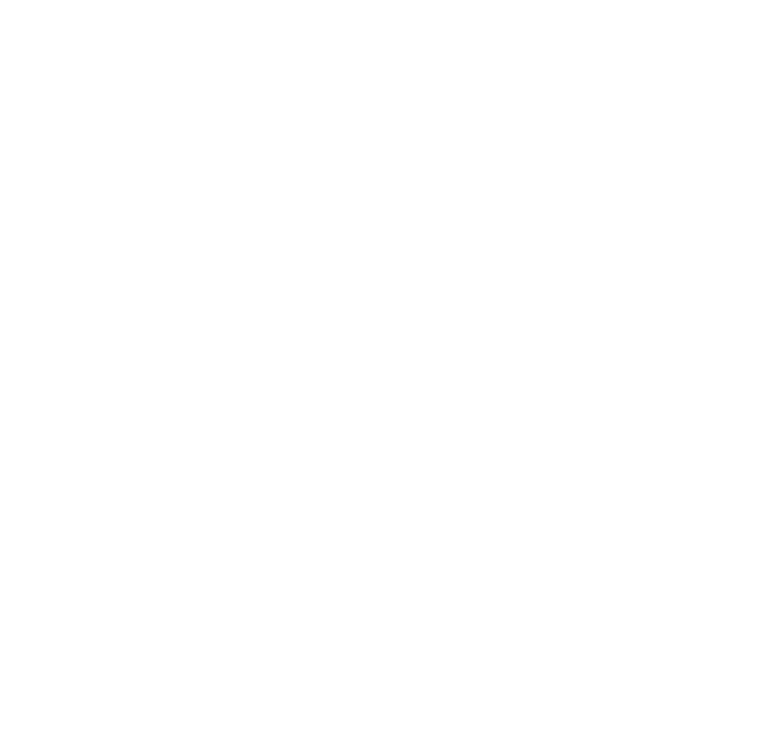
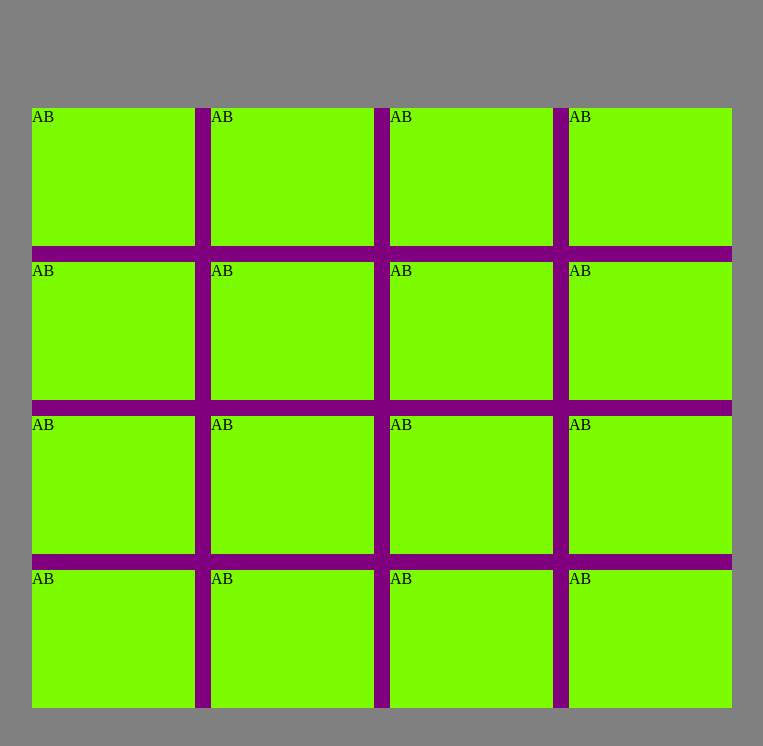
Before and after one commit to zimon-cocos/etch, a plain HTML site: page index.html in a window 1280 px wide. Shown: the whole page, without its empty margins (258-1021 px from the left). Drawn offline with Linux system fonts and the light colour scheme.

Commit message:
arrange divs in grid, add eventlistener for each

```diff
--- a/index.html
+++ b/index.html
@@ -4,10 +4,10 @@
     <meta charset="UTF-8">
     <meta name="viewport" content="width=device-width, initial-scale=1.0">
     <link rel="stylesheet" href="style.css">
-    <script src ="script.js"></script>
+    <script src ="script.js" defer></script>
     <title>Sketchy etch</title>
 </head>
 <body>
-    <div id="canvasBox"></div>
+    <div id="canvas"></div>
 </body>
 </html>
--- a/script.js
+++ b/script.js
@@ -1,7 +1,20 @@
-const canvasBox = document.getElementById("canvas")
+const canvas = document.getElementById("canvas")
 
 
-for(let i = 0; i>16 ;i++){
-    canvasBox.appendChild("div")
+
+
+for(let i = 0; i< 16 ;i++){
+    newdiv = document.createElement("div")
+    newdiv.classList.add("gamecube")
+    newdiv.innerText = "AB"
+    canvas.appendChild(newdiv)
     console.log("retard")
 }
+
+const gamecubes = document.querySelectorAll(".gamecube")
+
+for(let i = 0; i<gamecubes.length; i++){
+    gamecubes[i].addEventListener("mouseover",e=>{
+       console.log("hovered")
+    })
+}
--- a/style.css
+++ b/style.css
@@ -0,0 +1,25 @@
+body{
+    min-height: 100vh;
+    display: flex;
+    background-color: gray;
+    justify-content: center;
+    align-items: center;
+}
+
+#canvas{
+    background-color: purple;
+    display: flex;
+    flex-direction: row;
+    width: 700px;
+    height: 600px;
+    gap: 16px;
+    flex-wrap: wrap;
+}
+
+.gamecube{
+    display: flex;
+    flex: 1 1 130px;
+    background-color: lawngreen;
+
+
+}
```
